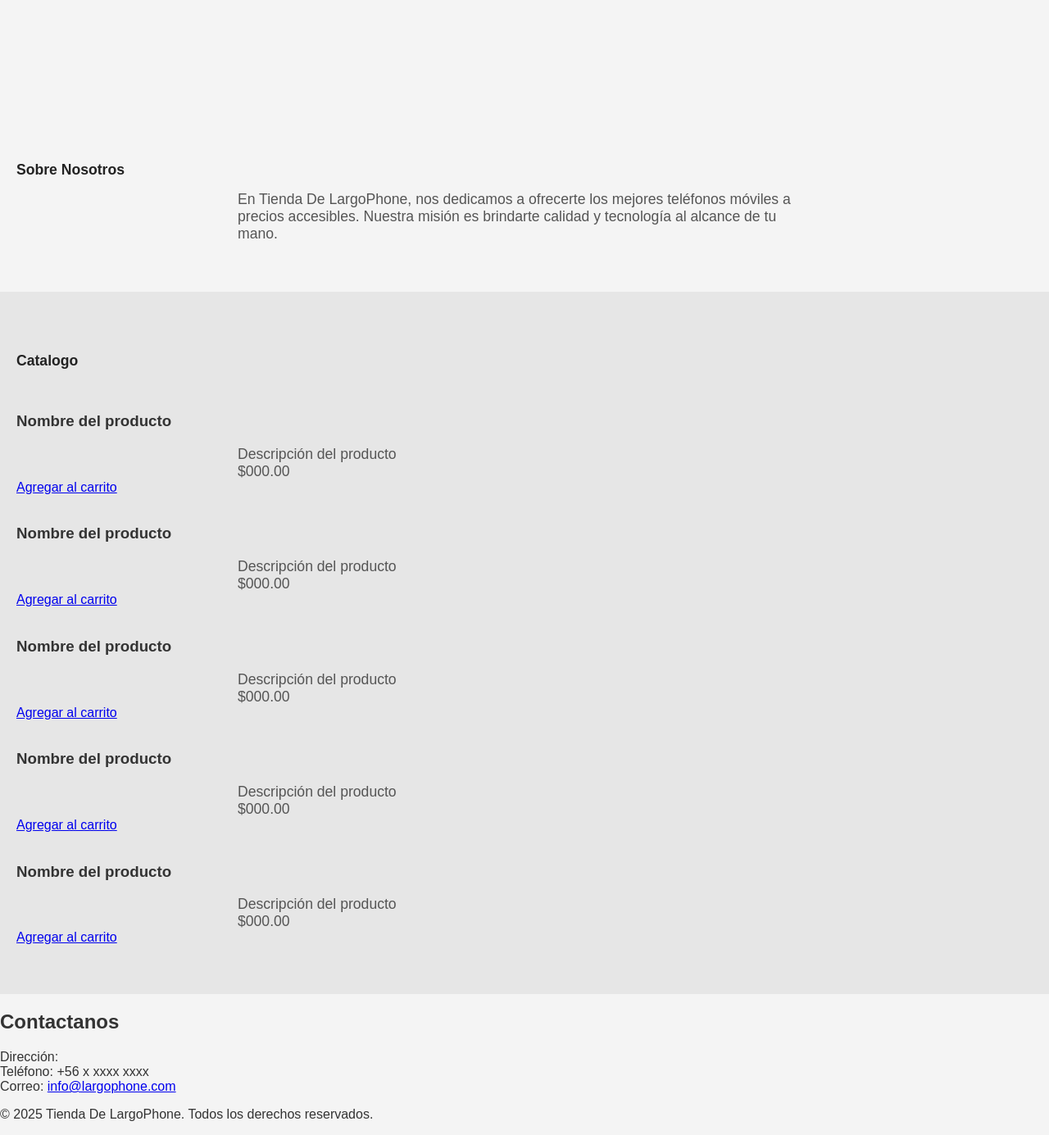
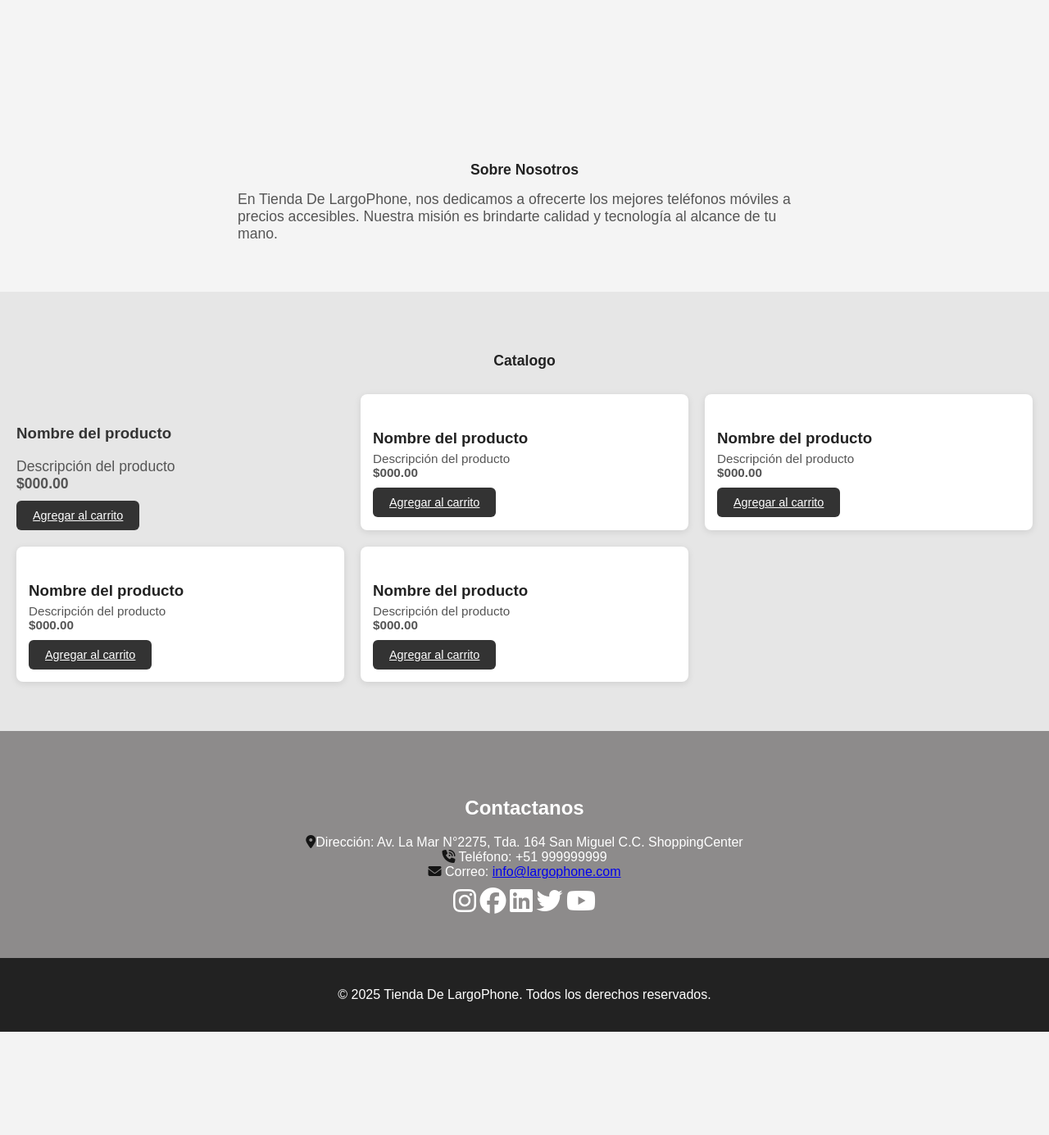
Before and after one commit to EnzoAyala/Herramientas_Desarrollo, a Flask app: page / in a window 1280 px wide. Shown: the part 390-1775 px from the top of the page at 82% size. After the commit the page ends 1649 px from the top, so only its background shows below. Run offline with Flask 3, Linux system fonts and the light colour scheme.

Commit message:
mejoras en la estructura y diseño visual

```diff
--- a/static/css/index.css
+++ b/static/css/index.css
@@ -75,6 +75,7 @@ nav a:hover {
     margin-bottom: 15px;
     font-size: 1.1rem;
     color: #222;
+    text-align: center;
 }
 .section p{
     max-width: 700px;
@@ -82,3 +83,75 @@ nav a:hover {
     font-size: 1.1rem;
     color: #555;
 }
+.btn{
+    display: inline-block;
+    background: #333;
+    color: white;
+    padding: 10px 20px;
+    border-radius: 6px;
+    margin-top: 10px;
+    font-size: 0.9rem;
+}
+.btn:hover{
+    background: #555;
+}
+
+/*Catalogo*/
+.catalogo{
+    display: grid;
+    grid-template-columns: repeat(auto-fit, minmax(300px, 1fr));
+    gap: 20px;
+    margin-top: 30px;
+}
+.producto{
+    background: white;
+    border-radius: 8px;
+    padding: 15px;
+    box-shadow: 0 2px 8px rgba(0, 0, 0, 0.1);
+}
+.producto img{
+    width: 100%;
+    height: auto;
+
+}
+.producto img{
+    width: 100%;
+    border-radius: 8px;
+}
+.producto h3{
+    margin: 10px 0 5px 0;
+    color: #222;
+}
+.producto p{
+   font-size: 0.95rem;
+    color: #555;
+}
+.precio{
+    font-weight: bold;
+    color: #0d6efd;
+    margin: 8px 0;
+}
+
+/*Contacto*/
+.contacto{
+    background-color: #8d8b8b;
+    color:white ;
+    text-align: center;
+     padding: 60px 20px;
+}
+.contacto h2{
+    color: white;
+}
+.contacto p{
+    max-width: 600px;
+    margin: auto;
+    font-size: 1rem;
+}
+
+/* Footer */
+footer{
+    background: #222;
+    color: white;
+    text-align: center;
+     padding: 20px;
+}
--- a/templates/index.html
+++ b/templates/index.html
@@ -5,7 +5,7 @@
     <meta name="viewport" content="width=device-width, initial-scale=1.0">
     <title>Tienda De LargoPhone</title>
     <link rel="stylesheet" href="{{ url_for('static', filename='css/index.css') }}">
-
+    <link rel="stylesheet" href="https://cdnjs.cloudflare.com/ajax/libs/font-awesome/6.5.0/css/all.min.css" integrity="sha512-..." crossorigin="anonymous" referrerpolicy="no-referrer" />
 </head>
 <body>
     <header>
@@ -13,7 +13,7 @@
             <a href="index.html"> Inicio </a>
             <a href="nosotros.html"> Sobre Nosotros </a>
             <a href="catalogo.html"> Catalogo </a>
-            <a href="contacto.html"> Contacto </a>
+            <a href="#contacto"> Contacto </a>
         </nav>
         <div class="auth-buttons">
             <a href="login.html"> Iniciar Sesion </a>
@@ -40,8 +40,8 @@
         <h2>Catalogo</h2>
         <div class="catalogo">
             <!-- Productos 01 -->
-             <div class="producto">
-                <img scr="" alt="">
+             <div class="producto1">
+                <img scr="https://www.iprostore.com.pe/web/image/product.product/1800/image_1024/%5BMYED3BE-A%5D%20MYED3BE-A%20IPHONE%2016%20128GB%20-%20TEAL?unique=4f735de" alt="">
                 <h3>Nombre del producto</h3>
                 <p>Descripción del producto</p>
                 <p class="precio">$000.00</p>
@@ -85,9 +85,21 @@
     <!-- Contacto -->
     <section class="contacto" id ="contacto">
         <h2>Contactanos</h2>
-        <p> Dirección:             <br>
-            Teléfono: +56 x xxxx xxxx  <br>
-            Correo: <a href="mailto:info@largophone.com">info@largophone.com</a></p>
+        <p> <i class="fa-solid fa-location-dot" style="color: #141414;"></i>Dirección: Av. La Mar N°2275, Tda. 164 San Miguel C.C. ShoppingCenter     <br>
+            <i class="fa-solid fa-phone-volume" style="color: #141414;"></i> Teléfono: +51 999999999  <br>
+            <i class="fa-solid fa-envelope" style="color: #141414;"></i> Correo: <a href="mailto:info@largophone.com">info@largophone.com</a></p>
+
+            <br>
+        <!-- Redes Sociales -->
+            <div class="social-icons">
+                <a href="" target="_blank"><i class="fa-brands fa-instagram fa-2xl" style="color: #ffffff"></i></a>
+                <a href="" target="_blank"><i class="fa-brands fa-facebook fa-2xl" style="color: #ffffff"></i></a>
+                <a href="" target="_blank"><i class="fa-brands fa-linkedin fa-2xl" style="color: #ffffff"></i></a>
+                <a href="" target="_blank"><i class="fa-brands fa-twitter fa-2xl" style="color: #ffffff"></i></a>
+                <a href="" target="_blank"><i class="fa-brands fa-youtube fa-2xl" style="color: #ffffff"></i></a>
+
+            </div>
+
 
     </section>
 
```
Also changed, not shown: 5 other files.
